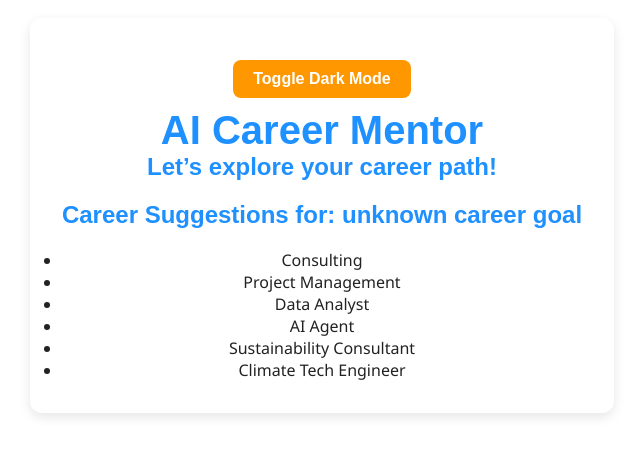
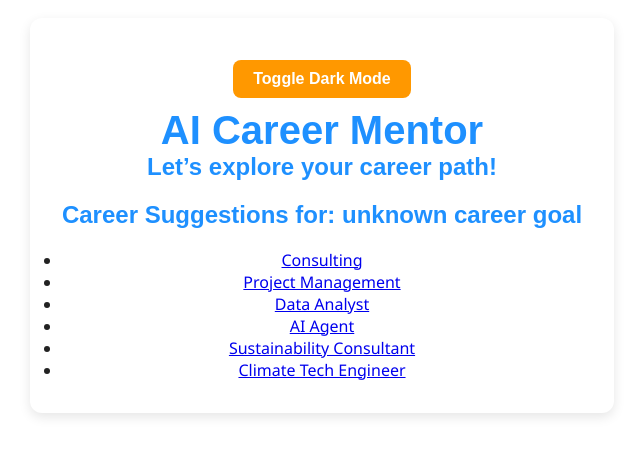
Before and after one commit to gjasmma/GJA-SMMA-AI-Career-Mentor-App, a React (Vite) app: page /career-results in a window 1280 px wide. Shown: the part 185-640 px from the top of the page, without its empty margins (318-961 px from the left). Built offline with nearby package versions, Linux system fonts and the light colour scheme.

Commit message:
Enhance CareerResults with links to options
Added links to career options for detailed view.

```diff
--- a/src/pages/CareerResults.tsx
+++ b/src/pages/CareerResults.tsx
@@ -1,6 +1,6 @@
 // src/pages/CareerResults.tsx
 import React, { useState, useEffect } from 'react';
-import { useLocation } from 'react-router-dom';
+import { useLocation, Link } from 'react-router-dom';
 
 const CareerResults: React.FC = () => {
   const [careerOptions, setCareerOptions] = useState<string[]>([]);
@@ -90,7 +90,9 @@ const CareerResults: React.FC = () => {
       <ul>
         {careerOptions.map((option, index) => (
           <li key={index} className="career-option">
-            {option}
+            <Link to={`/career-detail?career=${encodeURIComponent(option)}`}>
+              {option}
+            </Link>
           </li>
         ))}
       </ul>
```
